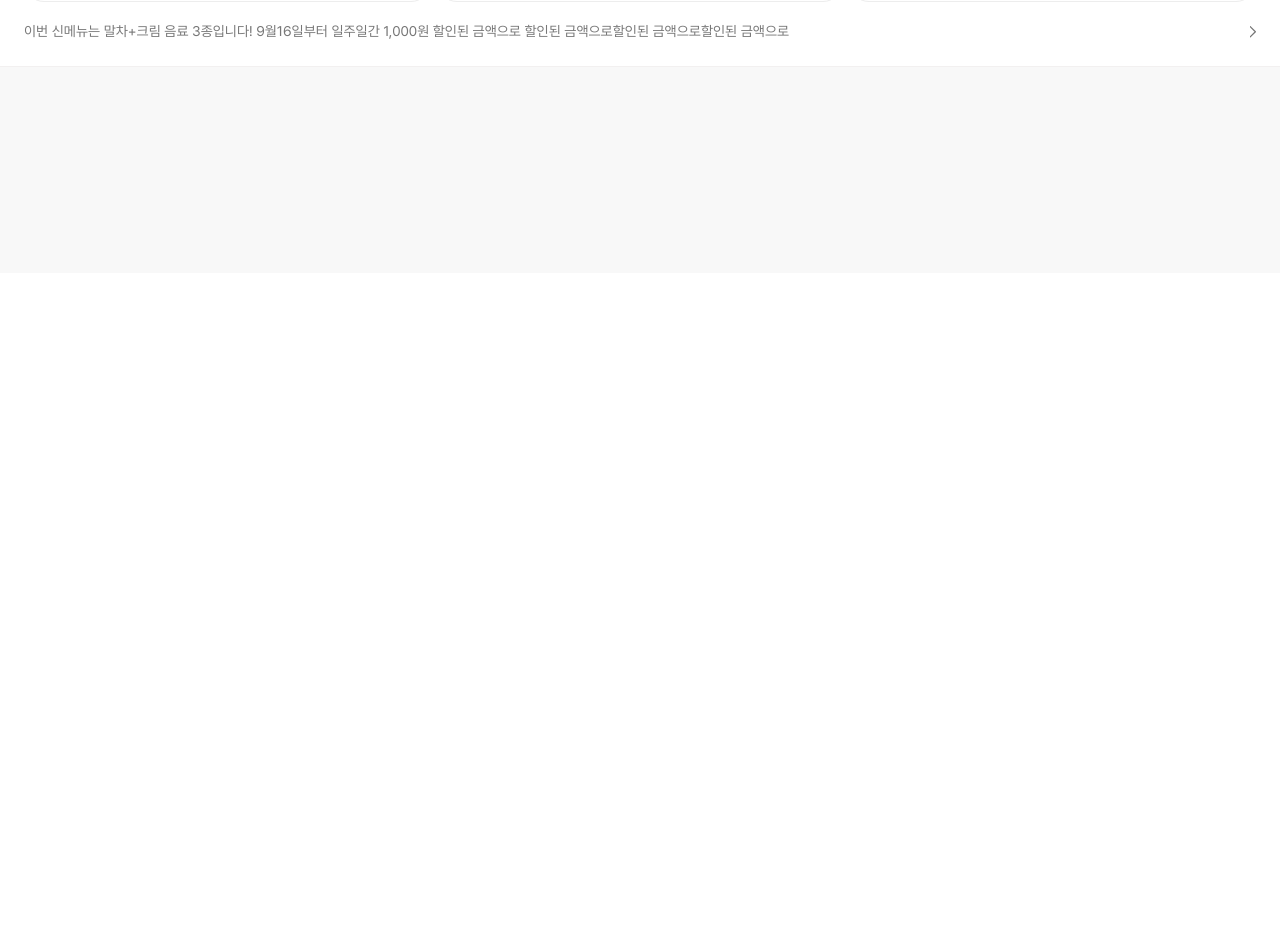
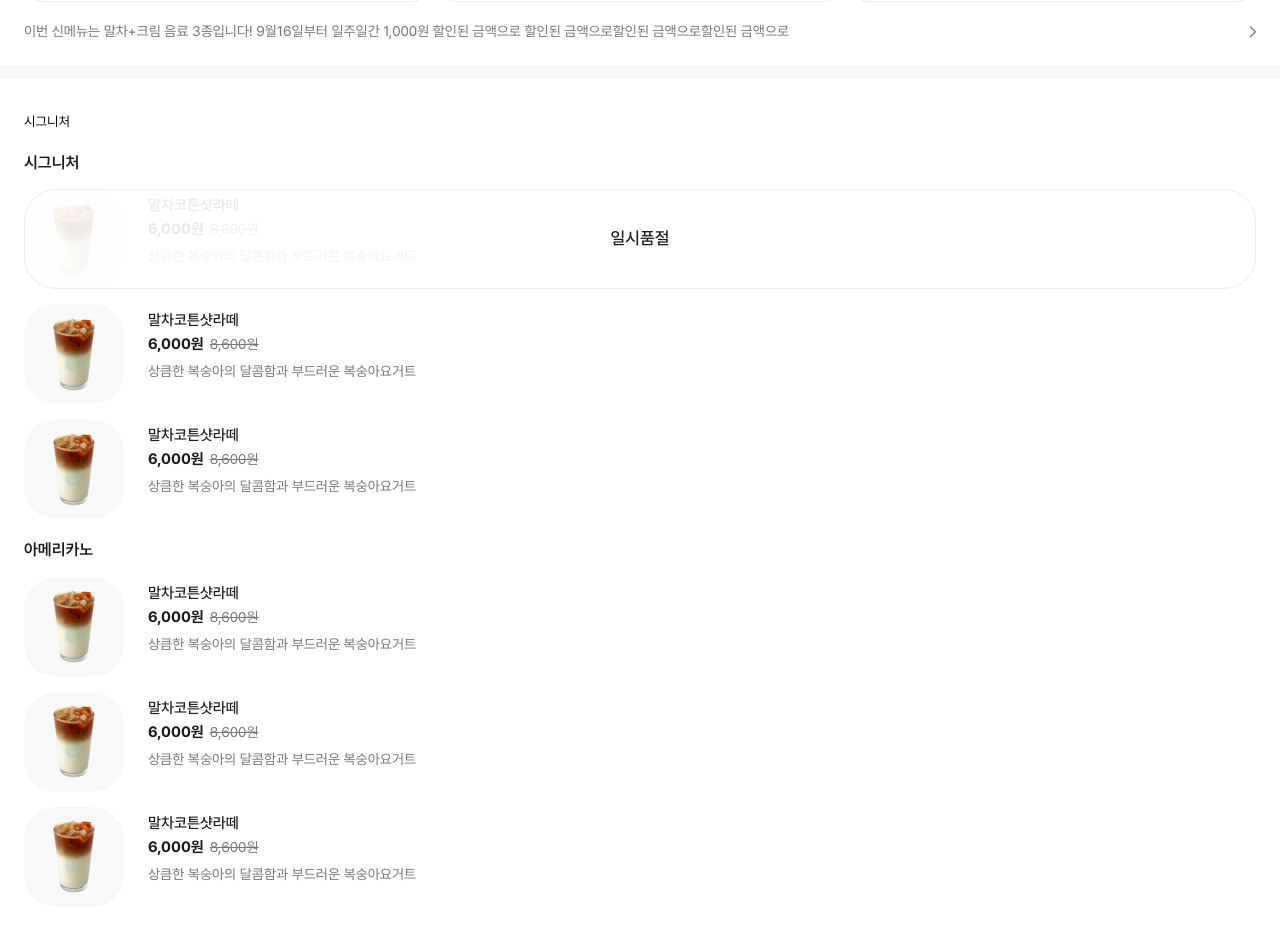
Before and after one commit to nalpari/whale-erp-pickup-app-pub, a Next.js app: page /detail in a window 1280 px wide. Shown: the part 527-1458 px from the top of the page. Before the commit the page ends 800 px from the top, so only its background shows below. Built offline with nearby package versions, Linux system fonts and the light colour scheme.

Commit message:
style: header 수정 및 contents 추가

```diff
--- a/src/app/(sub)/detail/page.tsx
+++ b/src/app/(sub)/detail/page.tsx
@@ -1,9 +1,11 @@
 import DetailHeader from "@/components/detail/DetailHeader";
+import DetailContents from "@/components/detail/DetailContents";
 
 export default function DetailPage() {
   return (
     <div className="detail-wrap">
       <DetailHeader />
+      <DetailContents />
     </div>
   );
 }
--- /dev/null
+++ b/src/components/detail/DetailContents.tsx
@@ -0,0 +1,103 @@
+import Image from "next/image";
+
+export default function DetailContents() {
+  return (
+    <div className="detail-contents">
+      <div className="dt-contents-inner">
+        <div className="contents-tab-wrap">
+          <button className="tab-item">시그니처</button>
+        </div>
+        <dl className="menu-list">
+          <dt className="menu-title">시그니처</dt>
+          <dd className="menu-item ready">
+            <button className="menu-item-btn">
+              <div className="menu-item-img">
+                <Image
+                  src="/assets/images/contents/menu_img01.svg"
+                  alt="menu-img"
+                  fill
+                />
+              </div>
+              <div className="menu-item-info">
+                <div className="menu-name">말차코튼샷라떼</div>
+                <div className="menu-price">
+                  6,000원 <span className="discount">8,600원</span>
+                </div>
+                <div className="menu-desc">
+                  상큼한 복숭아의 달콤함과 부드러운 복숭아요거트
+                </div>
+              </div>
+            </button>
+          </dd>
+          {Array.from({ length: 2 }).map((_, index) => (
+            <dd className="menu-item" key={index}>
+              <button className="menu-item-btn">
+                <div className="menu-item-img">
+                  <Image
+                    src="/assets/images/contents/menu_img01.svg"
+                    alt="menu-img"
+                    fill
+                  />
+                </div>
+                <div className="menu-item-info">
+                  <div className="menu-name">말차코튼샷라떼</div>
+                  <div className="menu-price">
+                    6,000원 <span className="discount">8,600원</span>
+                  </div>
+                  <div className="menu-desc">
+                    상큼한 복숭아의 달콤함과 부드러운 복숭아요거트
+                  </div>
+                </div>
+              </button>
+            </dd>
+          ))}
+        </dl>
+        <dl className="menu-list">
+          <dt className="menu-title">아메리카노</dt>
+          <dd className="menu-item">
+            <button className="menu-item-btn">
+              <div className="menu-item-img">
+                <Image
+                  src="/assets/images/contents/menu_img01.svg"
+                  alt="menu-img"
+                  fill
+                />
+              </div>
+              <div className="menu-item-info">
+                <div className="menu-name">말차코튼샷라떼</div>
+                <div className="menu-price">
+                  6,000원 <span className="discount">8,600원</span>
+                </div>
+                <div className="menu-desc">
+                  상큼한 복숭아의 달콤함과 부드러운 복숭아요거트
+                </div>
+              </div>
+            </button>
+          </dd>
+          {Array.from({ length: 2 }).map((_, index) => (
+            <dd className="menu-item" key={index}>
+              <button className="menu-item-btn">
+                <div className="menu-item-img">
+                  <Image
+                    src="/assets/images/contents/menu_img01.svg"
+                    alt="menu-img"
+                    fill
+                  />
+                </div>
+                <div className="menu-item-info">
+                  <div className="menu-name">말차코튼샷라떼</div>
+                  <div className="menu-price">
+                    6,000원 <span className="discount">8,600원</span>
+                  </div>
+                  <div className="menu-desc">
+                    상큼한 복숭아의 달콤함과 부드러운 복숭아요거트
+                  </div>
+                </div>
+              </button>
+            </dd>
+          ))}
+        </dl>
+      </div>
+    </div>
+  );
+}
--- a/src/components/detail/DetailHeader.tsx
+++ b/src/components/detail/DetailHeader.tsx
@@ -68,8 +68,9 @@ export default function DetailHeader() {
         <div className="store-desc-wrap">
           <div className="store-desc">스페셜티 커피의 환상적인 맛</div>
           <div className="store-desc-info">
-            <span className="order">주문수 : 34</span>
+            <span className="order">주문수 34</span>
             <span className="bookmark">28</span>
+            <span className="comment">5,086</span>
           </div>
         </div>
         <div className="detail-tab-wrap">
@@ -79,7 +80,7 @@ export default function DetailHeader() {
           </button>
           <button className="detail-tab-item">
             <span className="comment icon"></span>
-            <span>후기 (16)</span>
+            <span>후기</span>
           </button>
           <button className="detail-tab-item">
             <span className="bookmark icon"></span>
--- a/src/styles/components/_contents.scss
+++ b/src/styles/components/_contents.scss
@@ -40,6 +40,7 @@
   }
 }
 
+// detail
 .detail-wrap {
   width: 100%;
   min-height: 100vh;
@@ -134,9 +135,26 @@
           background-size: cover;
         }
       }
+      &.comment {
+        position: relative;
+        padding-left: 18px;
+        &:before {
+          content: "";
+          position: absolute;
+          top: 50%;
+          transform: translateY(-50%);
+          left: 0;
+          width: 15px;
+          height: 15px;
+          background: url(/assets/images/layout/comment.svg) no-repeat center
+            center;
+          background-size: cover;
+        }
+      }
     }
   }
 }
+
 .detail-tab-wrap {
   @include flex(6px);
   align-items: center;
@@ -194,3 +212,94 @@
     }
   }
 }
+
+// contents
+.detail-contents {
+  margin-top: 10px;
+  border-top: 1px solid #f2f0f0;
+  background-color: #fff;
+}
+.dt-contents-inner {
+  padding: 32px 24px 24px;
+}
+.contents-tab-wrap {
+  position: sticky;
+  top: 0;
+  left: 0;
+  z-index: 2;
+}
+.menu-list {
+  @include flex(15px);
+  flex-direction: column;
+  margin-top: 20px;
+  .menu-title {
+    @include fontDefinition(16px, 600, 140%);
+    color: #1a1a1a;
+  }
+}
+.menu-item {
+  position: relative;
+  .menu-item-btn {
+    @include flex(24px);
+    width: 100%;
+    text-align: left;
+  }
+  .menu-item-img {
+    flex: none;
+    position: relative;
+    display: flex;
+    width: 100px;
+    height: 100px;
+    border-radius: 32px;
+    overflow: hidden;
+    padding: 6.5px 24px;
+    background-color: #f8f8f8;
+    img {
+      width: 100%;
+    }
+  }
+  .menu-item-info {
+    margin-top: 6px;
+    .menu-name {
+      @include fontDefinition(15px, 500, 140%);
+      color: #1a1a1a;
+    }
+    .menu-price {
+      @include flex(6px);
+      align-items: center;
+      margin-top: 3px;
+      @include fontDefinition(15px, 700, 140%);
+      color: #1a1a1a;
+      .discount {
+        @include fontDefinition(14px, 400, 140%);
+        color: #777;
+        text-decoration: line-through;
+      }
+    }
+    .menu-desc {
+      margin-top: 7px;
+      @include fontDefinition(14px, 400, 140%);
+      color: #777;
+    }
+  }
+  &.ready {
+    &::before {
+      content: "일시품절";
+      @include flex(0px);
+      align-items: center;
+      justify-content: center;
+      @include fontDefinition(17px, 500, 140%);
+      color: #1a1a1a;
+      position: absolute;
+      top: 50%;
+      transform: translateY(-50%);
+      left: 0;
+      width: 100%;
+      height: 100%;
+      border-radius: 32px;
+      border: 1px solid #ededed;
+      background: rgba(255, 255, 255, 0.9);
+      z-index: 1;
+    }
+  }
+}
--- a/src/styles/layout/_main.scss
+++ b/src/styles/layout/_main.scss
@@ -299,6 +299,7 @@
       background-color: #fff;
       padding: 4.5px 11px;
       transition: all 0.15s ease;
+      color: #444;
       &.act {
         background-color: #444;
         color: #fff;
```
Also changed, not shown: public/assets/images/contents/menu_img01.svg (added).
